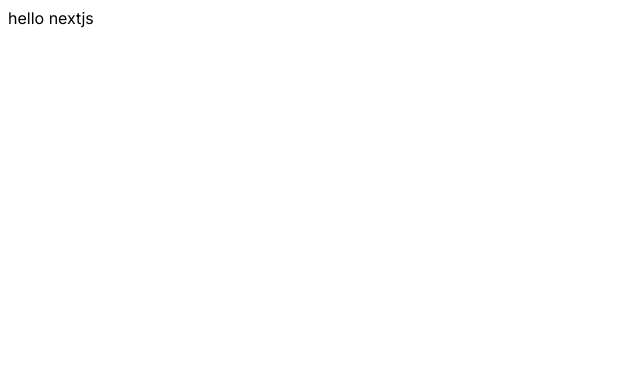
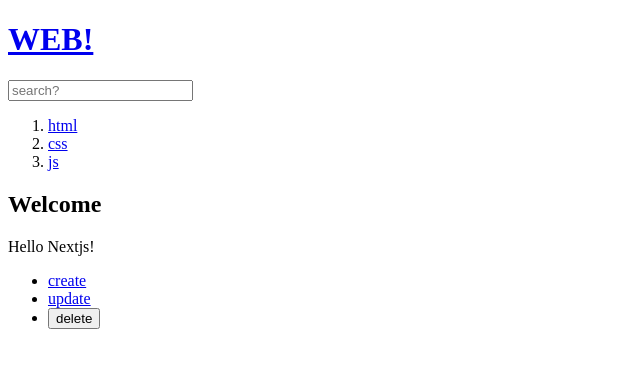
Before and after one commit to bungaedm/lg-cns-nextjf, a Next.js app: page / in a window 1280 px wide. Shown: the top 368 px of the page, without its empty margins (0-640 px from the left). Built offline with nearby package versions, Linux system fonts and the light colour scheme.

Commit message:
a태그를 Link 컴포넌트로 바꾸기

```diff
--- a/src/app/layout.tsx
+++ b/src/app/layout.tsx
@@ -1,8 +1,6 @@
 import type { Metadata } from "next";
-import { Inter } from "next/font/google";
 import "./globals.css";
-
-const inter = Inter({ subsets: ["latin"] });
+import Link from "next/link"
 
 export const metadata: Metadata = {
   title: "Create Next App",
@@ -16,7 +14,27 @@ export default function RootLayout({
 }>) {
   return (
     <html lang="en">
-      <body className={inter.className}>{children}</body>
+      <body>
+        <header>
+          <h1><Link href="/">WEB!</Link></h1>
+          <input type="text" placeholder="search?"/>
+        </header>
+        <nav>
+          <ol>
+            <li><Link href="/read/1">html</Link></li>
+            <li><Link href="/read/2">css</Link></li>
+            <li><Link href="/read/3">js</Link></li>
+          </ol>
+        </nav>
+        <article>
+          {children}
+        </article>
+        <ul>
+          <li><Link href="/create">create</Link></li>
+          <li><Link href="/update/id">update</Link></li>
+          <li><button>delete</button></li>
+        </ul>
+      </body>
     </html>
   );
 }
--- a/src/app/page.tsx
+++ b/src/app/page.tsx
@@ -2,6 +2,9 @@ import Image from "next/image";
 
 export default function Home() {
   return (
-    <div>hello nextjs</div>
+    <div>
+      <h1>Welcome</h1>
+      Hello Nextjs!
+    </div>
   );
 }
```
